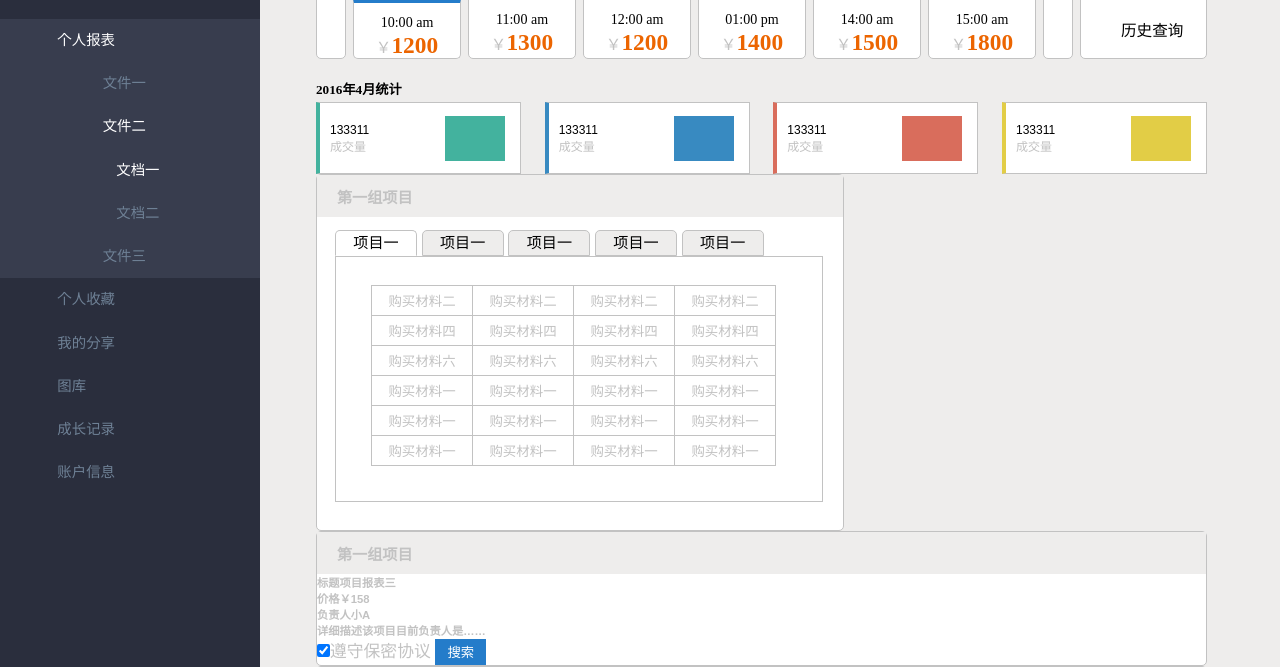
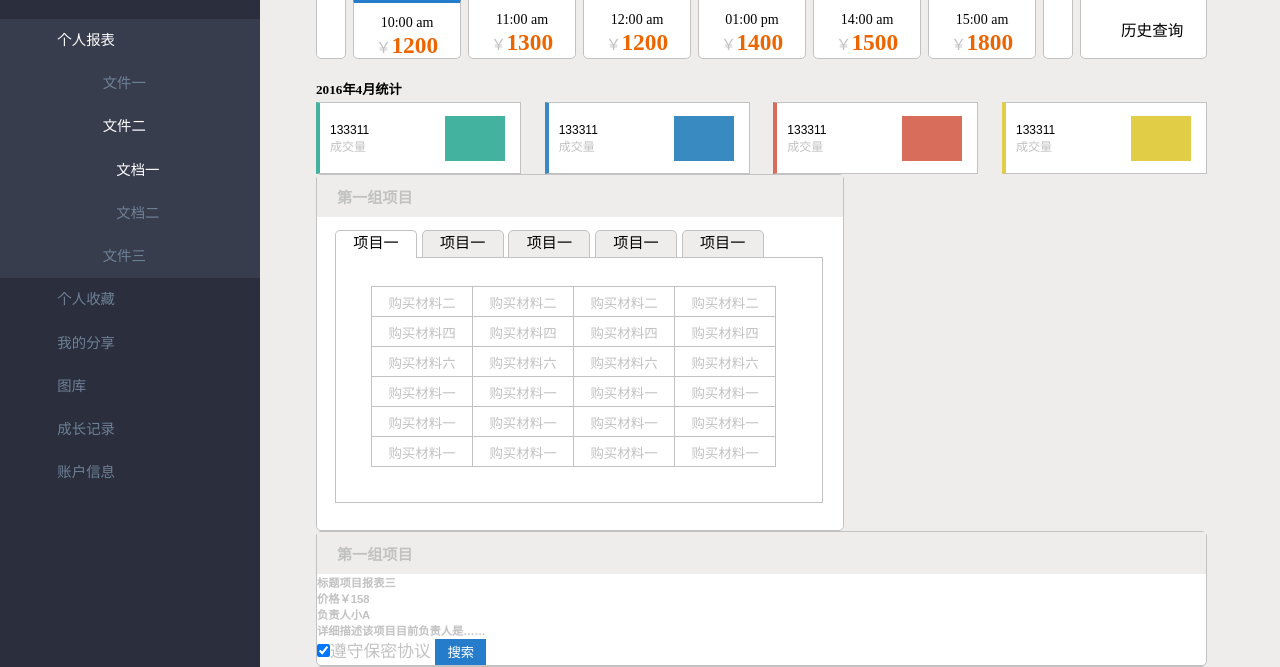
Before and after one commit to huangnuoen/dom, a web app: file ife1--9/index.html in a window 1280 px wide. Shown: the part 206-873 px from the top of the page. Run offline with its HTML, style and script files only (its server is not run), Linux system fonts and the light colour scheme; some web fonts are replaced.

Commit message:
change css

```diff
--- a/ife1--9/css/a.css
+++ b/ife1--9/css/a.css
@@ -372,7 +372,7 @@ div.pro-table {
 div.pro-table li {
 	display: inline-block;
 	width: 80px;
-	height: 24px;
+	height: 26px;
 	border: 1px solid #c2c2c2;
 	border-radius: 5px 5px 0 0;
 	background-color: #eeedec;
@@ -391,12 +391,14 @@ div.pro-table div.pro-tab {
 	box-sizing: border-box;
 	border: 1px solid #c2c2c2;
 	width: 488px;
-	margin-top: -.5px;/*用上负边距将div向上移，覆盖li*/
+	margin-top: -1px;/*用上负边距将div向上移，被li覆盖*/
 	padding:28px 0 35px 35px;
 }
 div.pro-table ul li.selected {
-	border-bottom-color: #fff;
+	height: 27px;/*比其他li多一个像素。因为下边距被设为无*/
+	border-bottom: none;
 	background-color: #fff;
+	z-index: 1;/*覆盖div*/
 }
 div.pro-table div table tr {
 	height: 30px;
```
